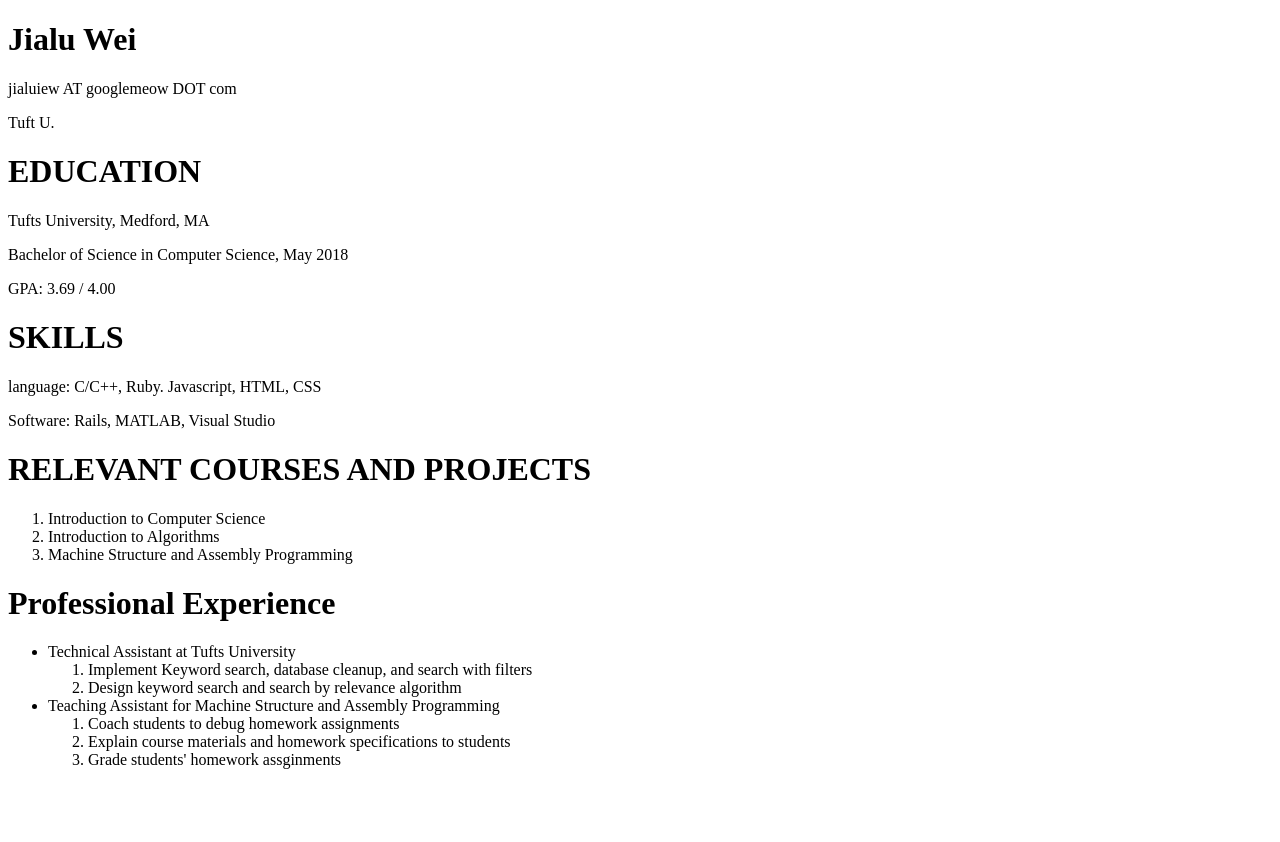
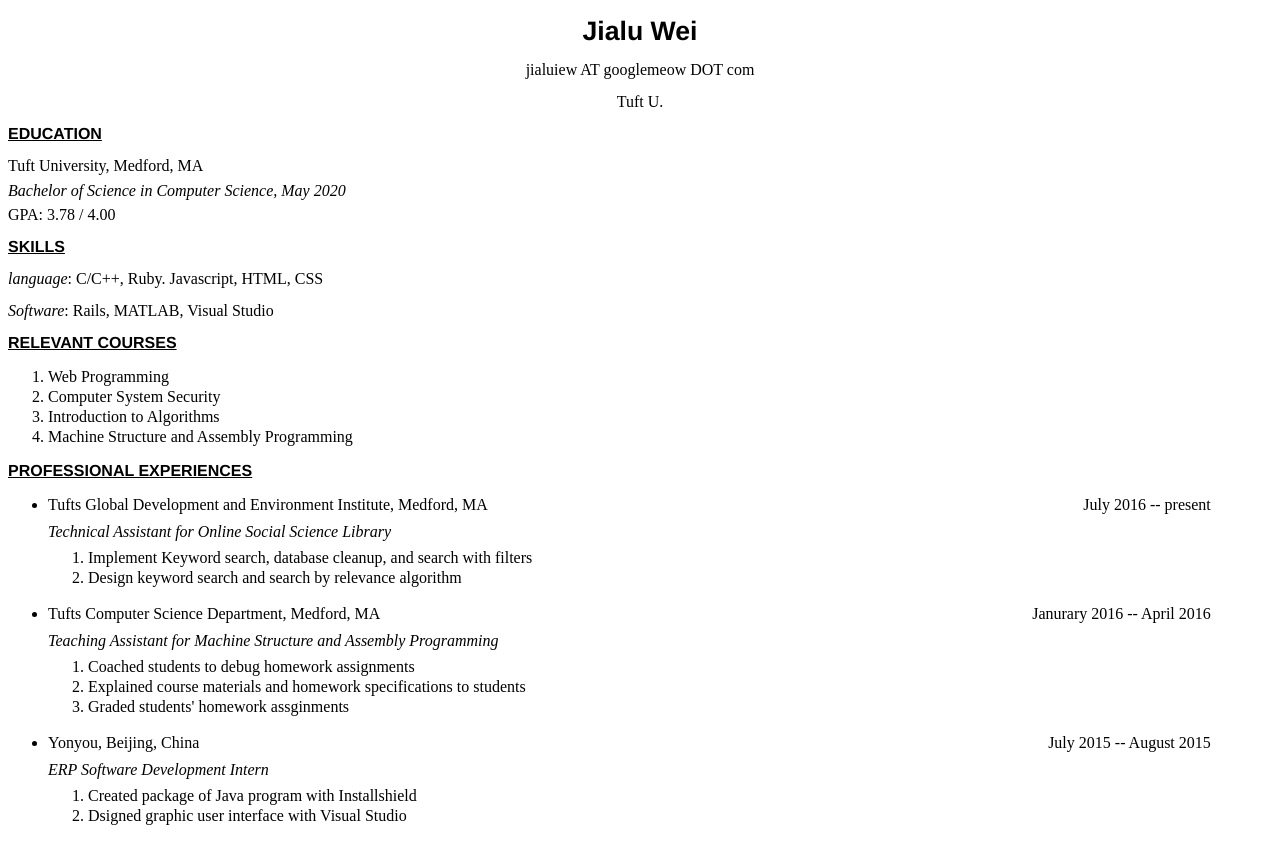
Before and after one commit to jwei05/jwei05.github.io, a plain HTML site: page resume.html in a window 1280 px wide. Before the commit the page ends 800 px from the top, so only its background shows below. Drawn offline with Linux system fonts and the light colour scheme.

Commit message:
Bio and style added

```diff
--- /dev/null
+++ b/StyleBio.css
@@ -0,0 +1,25 @@
+p {
+	font-size: 12pt;
+	font-family: "Times New Roman", Georgia, Serif;
+	line-height: 1;
+}
+
+#cloud {
+	color: #abc3ea;
+}
+
+#deep {
+	color: #6d0972;
+}
+
+#romantic {
+	color: #db4355;
+}
+
+#strong {
+	color: #31c648;
+}
+
+#cool {
+	color: #f79e0e;
+}
--- /dev/null
+++ b/StyleResume.css
@@ -0,0 +1,43 @@
+.normal {
+	font-size: 12pt;
+	font-family: "Times New Roman", Georgia, Serif;
+	line-height: 1;
+}
+
+#name {
+	font-size: 20pt;
+	font-family: "Helvetica Neue", Helvetica, Arial, sans-seri;;
+    text-align: center;
+}
+
+.contact {
+	text-align: center;
+}
+
+ul {
+	line-height: 20px;
+}
+
+ol {
+	line-height: 20px;
+}
+
+.fancy {
+    font-style: italic;
+}
+
+.right {
+	float: right;
+	margin-right: 5%;
+}
+
+p.fancy {
+	line-height: 1px;
+}
+
+
+.topic {
+	font-size: 12pt;
+	font-family: "Helvetica Neue", Helvetica, Arial, sans-seri;
+	text-decoration: underline;
+}
--- a/resume.html
+++ b/resume.html
@@ -2,35 +2,40 @@
 <html>
 <head>
 <title>My Resume</title>
+<link rel="stylesheet" type="text/css" href="StyleResume.css">
 </head>
 
 <body class="normal">
 
 <h1 id="name">Jialu Wei</h1>
-<p class="contact">jialuiew AT googlemeow DOT com </h5>
-<p class="contact">Tuft U.</h5>
+<p class="contact">jialuiew AT googlemeow DOT com </p>
+<p class="contact">Tuft U.</p>
 
 <h1 class="topic">EDUCATION</h1>
-<p><span class="emphasis">Tufts University</span>, Medford, MA</p>
-<p class="fancy">Bachelor of Science in Computer Science, May 2018</p>
-<p>GPA: 3.69 / 4.00</p>
+<p><span class="emphasis">Tuft University</span>, Medford, MA</p>
+<p class="fancy">Bachelor of Science in Computer Science, May 2020</p>
+<p>GPA: 3.78 / 4.00</p>
 
 <h1 class="topic">SKILLS</h1>
 <p><span class="fancy">language</span>: C/C++, Ruby. Javascript, HTML, CSS</p>
 <p><span class="fancy">Software</span>: Rails, MATLAB, Visual Studio</p>
 
 
-<h1 class="topic">RELEVANT COURSES AND PROJECTS</h1>
+<h1 class="topic">RELEVANT COURSES</h1>
 <ol>
-<li>Introduction to Computer Science</li>
+<li>Web Programming</li>
+<li>Computer System Security</li>
 <li>Introduction to Algorithms</li>
 <li>Machine Structure and Assembly Programming</li>
 </ol>
 
-<h1 class="topic">Professional Experience</h1>
+
+<h1 class="topic">PROFESSIONAL EXPERIENCES</h1>
 <ul>
+
 <li>
-Technical Assistant at Tufts University
+<p><span class="emphasis">Tufts Global Development and Environment Institute</span>, Medford, MA<span class="right">July 2016 -- present</span></p>
+<p class="fancy">Technical Assistant for Online Social Science Library</p>
 <ol>
 <li>Implement Keyword search, database cleanup, and search with filters</li>
 <li>Design keyword search and search by relevance algorithm</li>
@@ -38,14 +43,26 @@ Technical Assistant at Tufts University
 </li>
 
 <li>
-Teaching Assistant for Machine Structure and Assembly Programming
+<p><span class="emphasis">Tufts Computer Science Department</span>, Medford, MA<span class="right">Janurary 2016 -- April 2016</span></p>
+<p class="fancy">Teaching Assistant for Machine Structure and Assembly Programming</p>
 <ol>
-<li>Coach students to debug homework assignments</li>
-<li>Explain course materials and homework specifications to students</li>
-<li>Grade students' homework assginments</li>
+<li>Coached students to debug homework assignments</li>
+<li>Explained course materials and homework specifications to students</li>
+<li>Graded students' homework assginments</li>
 </ol>
 </li>
+
+<li>
+<p><span class="emphasis">Yonyou</span>, Beijing, China<span class="right">July 2015 -- August 2015</span></p>
+<p class="fancy">ERP Software Development Intern</p>
+<ol>
+<li>Created package of Java program with Installshield</li>
+<li>Dsigned graphic user interface with Visual Studio</li>
+</ol>
+</li>
+
 </ul>
+
 
 
 </body>
--- a/stylesheet.css
+++ /dev/null
@@ -1,4 +0,0 @@
-.normal {
-	font-size: 12pt;
-	font-family: "Times New Roman", Georgia, Serif;
-}
```
Also changed, not shown: bio.html (added, +11 -0 lines), 1 other file.
